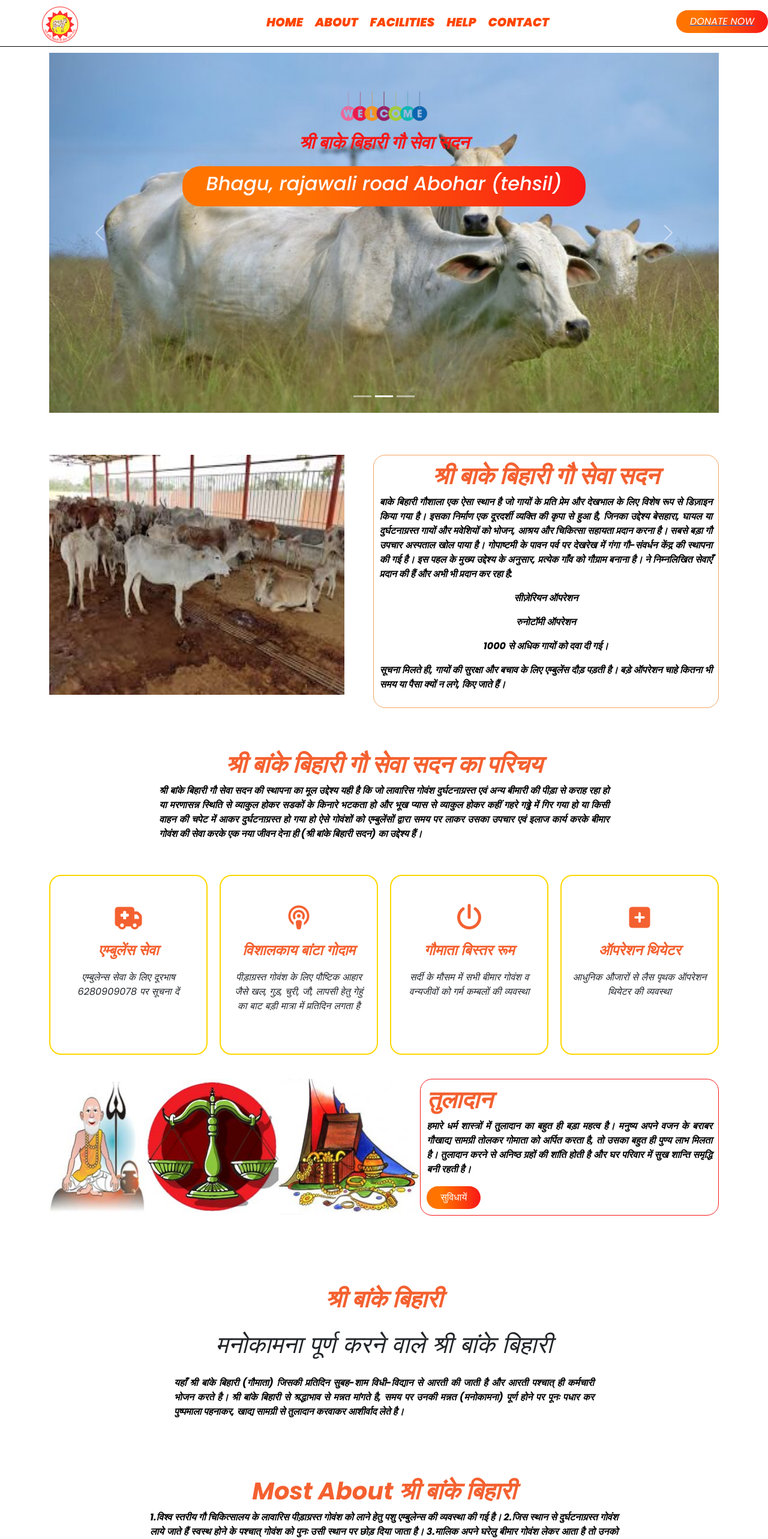
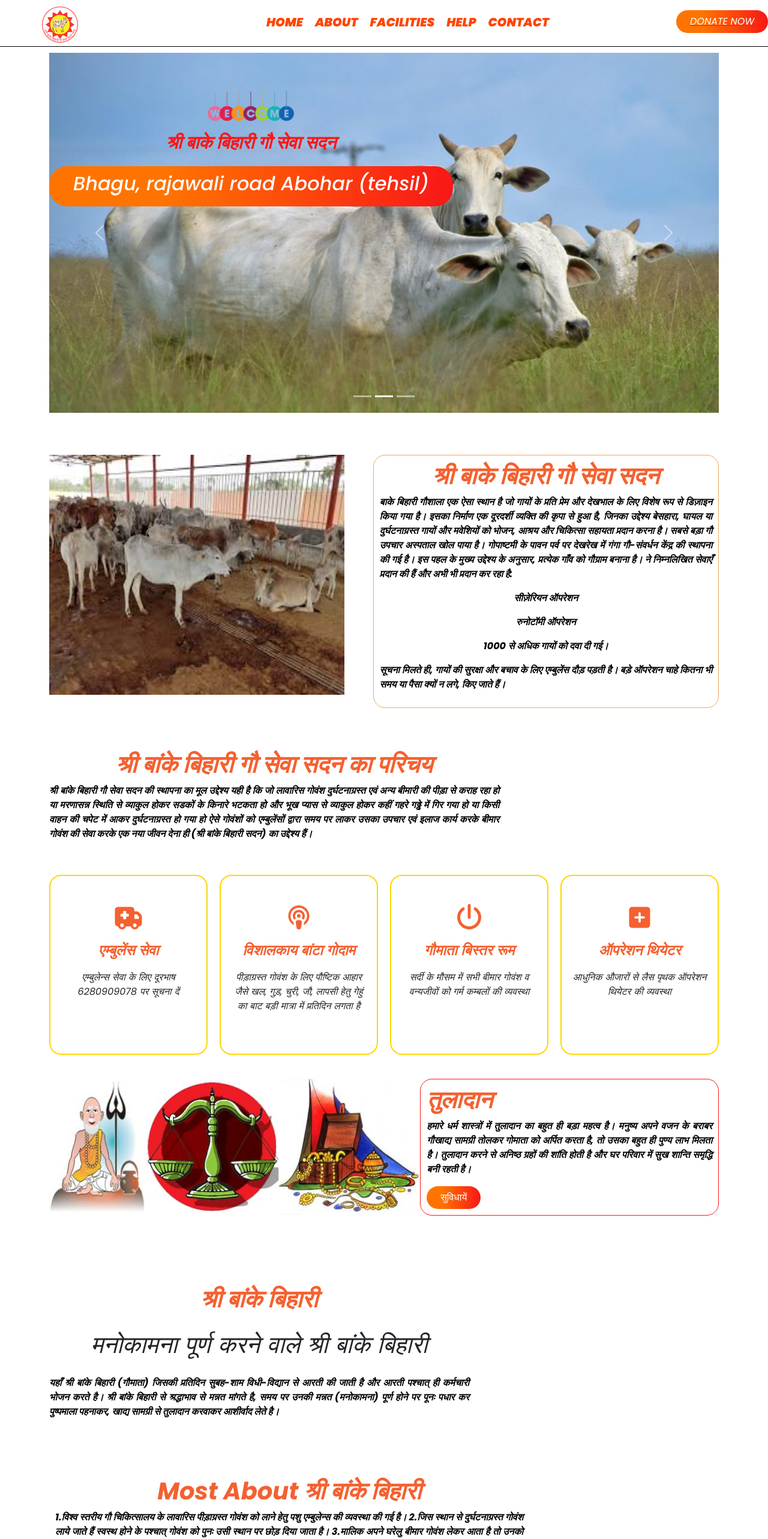
Before and after one commit to mukeshkumar791/bhagu-gaushala--sadan, a React (Create React App) app: page / in a window 1280 px wide. Shown: the top 2565 px of the page at 60% size. Built offline with nearby package versions, Linux system fonts and the light colour scheme.

Commit message:
change live

```diff
--- a/src/componnet/Footer.jsx
+++ b/src/componnet/Footer.jsx
@@ -24,7 +24,7 @@ export default function Footer() {
   <p>whatsappNo= 6280909078</p>
 
   </div>
-  <div className="d-flex gap-5">
+  <div className="d-flex gap-5 justify-content-center">
     <div className="broder-fs">
      <a
     href="https://chat.whatsapp.com/JkIis0RwEmS8IzMyh4M0tj" target="_blank" rel="noopener noreferrer"> <i className="fa-brands fa-whatsapp"></i></a></div>
--- a/src/componnet/Home.css
+++ b/src/componnet/Home.css
@@ -62,7 +62,7 @@ body {
 
 .interdution-tittle {
     max-width: 750px;
-    justify-self: center;
+    justify-content: center;
 }
 
 .information-card-items {
@@ -129,7 +129,7 @@ body {
     display: flex;
     flex-direction: column;
     justify-content: center;
-    justify-self: anchor-center;
+    justify-content: center;
     gap: 20px;
     text-align: center;
     padding-top: 45px;
@@ -140,7 +140,7 @@ body {
     text-align: center;
     display: flex;
     flex-direction: column;
-    justify-self: anchor-center;
+    justify-content: center;
     padding: 10px
 }
 
@@ -213,7 +213,7 @@ body {
     top: 141px;
     display: flex;
     flex-direction: column;
-    justify-self: anchor-center;
+    justify-content:center;
     text-transform: uppercase;
     color: #f91717;
 }
@@ -236,8 +236,8 @@ body {
     top: 50px;
     display: flex;
     flex-direction: column;
-    justify-self: anchor-center;
-    align-items: anchor-center;
+    justify-content: center;
+    align-items: center;
 }
 
 .toggla-icon {
@@ -352,7 +352,7 @@ body {
         top: 35px;
         display: flex;
         flex-direction: column;
-        justify-self: anchor-center;
+        justify-content: center;
         text-align: center;
     }
 
--- a/src/page/Help.css
+++ b/src/page/Help.css
@@ -43,7 +43,7 @@
 .help-part{
     display: flex;
     gap: 30px;
-    justify-self: center;
+    justify-content: center;
     padding: 20px 0px 20px 0px;
 }
 .help-heading h2{
```
